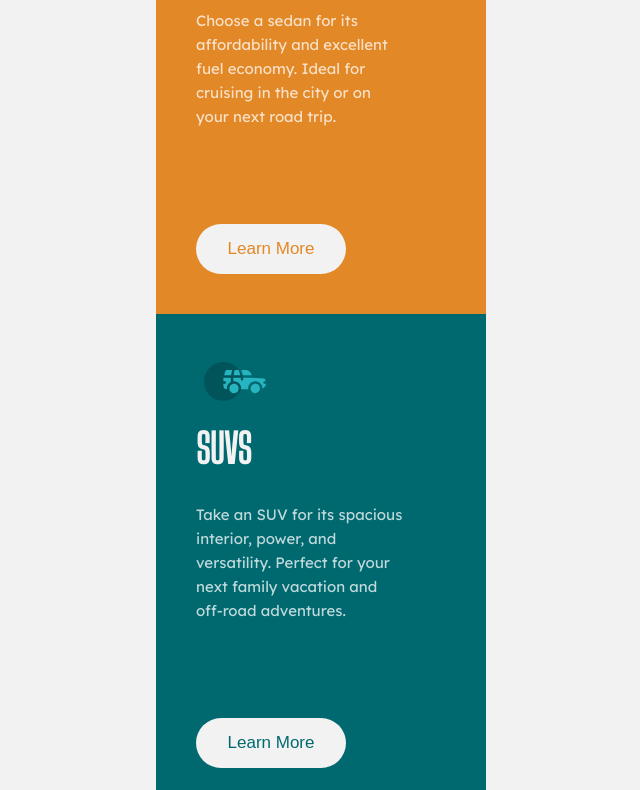
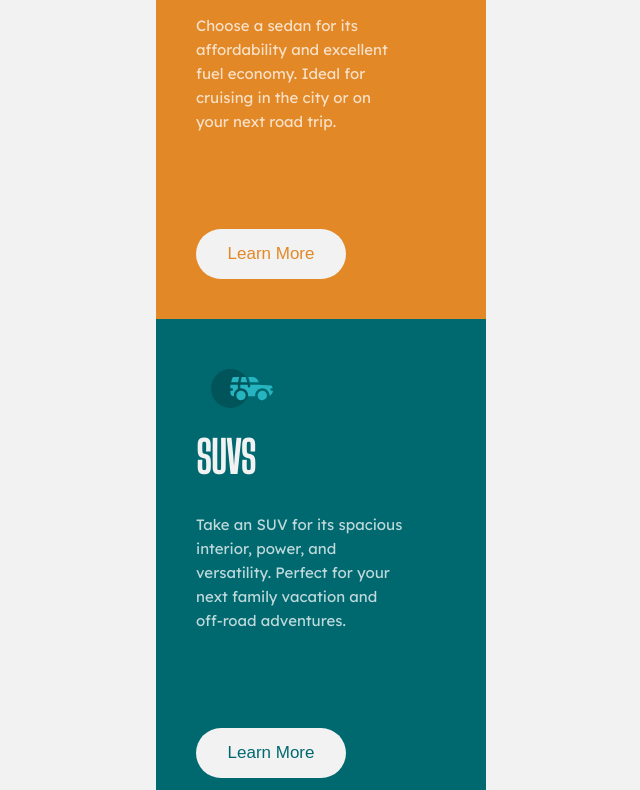
Before and after one commit to iormes/3ColumnPreviewCard-Challenge, a plain HTML site: page index.html in a window 1280 px wide. Shown: the part 280-1070 px from the top of the page, without its empty margins (319-959 px from the left). Drawn offline with Linux system fonts and the light colour scheme.

Commit message:
Update styles.css

```diff
--- a/styles.css
+++ b/styles.css
@@ -20,7 +20,7 @@ p{
 h1 {
     font-family: "Big Shoulders Display";
     font-weight: 700;
-    font-size: 40px;
+    font-size: 43px;
     color: hsl(0, 0%, 95%);
     margin: 20px 0 0 0;
     text-transform: uppercase;
@@ -39,7 +39,7 @@ img{
     width: 62px;
     height: auto;
 
-    margin: 8px 0 0 8px;
+    margin: 10px 0 0 15px;
 }
 
 @media (min-width: 375px) and (max-width: 1440px){
```
